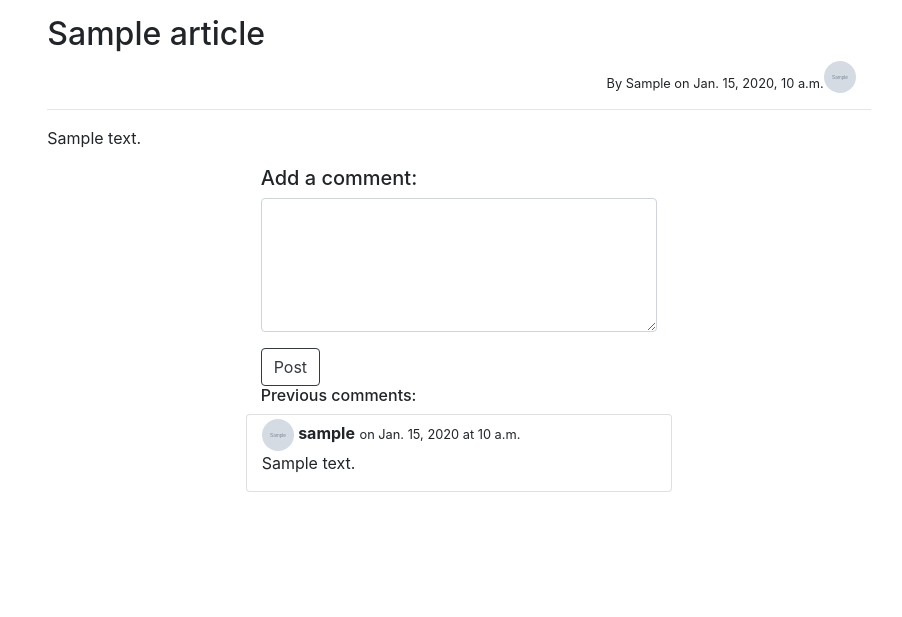
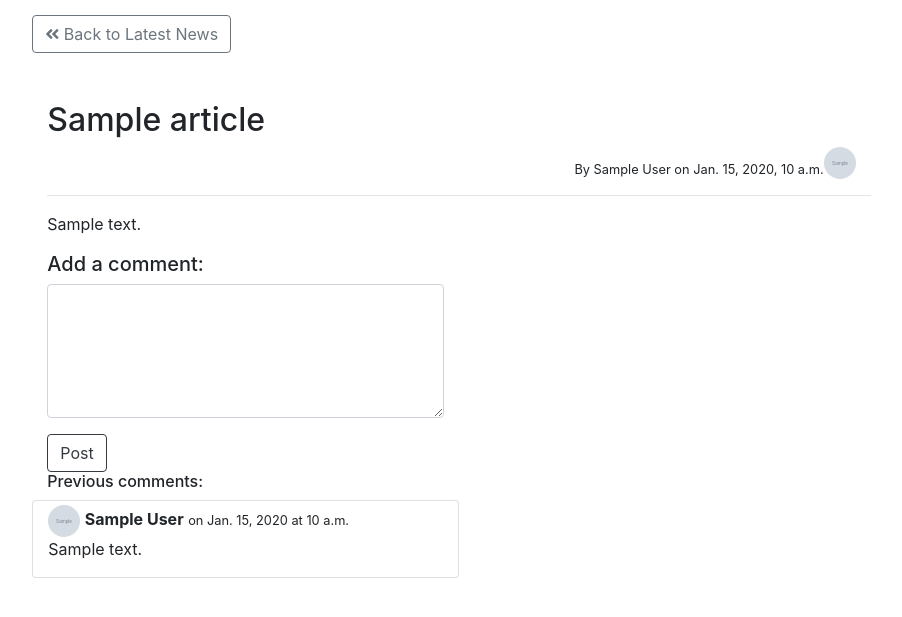
Before and after one commit to hfolcot/issue-tracker, a Django app: page /blog/1 in a window 1280 px wide. Shown: the part 56-673 px from the top of the page, without its empty margins (181-1083 px from the left). Run offline with Django 3.2, Linux system fonts and the light colour scheme; tables that the repository leaves empty hold one stand-in row (values such as "Sample post"); grey boxes marked "Sample" are stand-in pictures; data that the repository does not hold is empty; some libraries are stand-ins or nearby versions.

Commit message:
minor style changes

```diff
--- a/news/templates/article.html
+++ b/news/templates/article.html
@@ -1,12 +1,15 @@
 {% extends 'base.html' %}
 {% load crispy_forms_tags %}
 {% block content %}
+<div class="row mb-5">
+	<a href="{% url 'news' %}" class="btn btn-outline-secondary"><i class="fas fa-angle-double-left"></i> Back to Latest News</a>
+</div>
 <div class="article-heading">
 	<h2>{{ article.title }}</h2>
 </div>
 <div class="col-12 d-flex justify-content-end align-items-end">
 
-	<small>By {{ article.author|capfirst }} on {{ article.timestamp }}</small>
+	<small>By {{ profile.first_name|capfirst }} {{ profile.last_name|capfirst }} on {{ article.timestamp }}</small>
 	<img src="{{ profile.get_image_url }}" class="profile-pic rounded-circle" style='align-self: center'/>
 </div>
 <hr>
@@ -14,20 +17,24 @@
 <p>{{ article.content }}</p>
 </div>
 <div class="row">
-	<div class="col-12 col-sm-6 offset-sm-3">
+	<div class="col-12 col-sm-6">
 		<h5>Add a comment:</h5>
 		<form method="POST">{% csrf_token %}
 			{{ comment_form|crispy }}
 			<input type="submit" value="Post" class="btn btn-outline-dark">
 		</form>
 		<div class="comments">
-			<h6>Previous comments:</h6>
+		{% if not comments %}
+		<h6>No comments yet</h6>
+		{% else %}
+		<h6>Previous comments:</h6>
+		{% endif %}
 		{% for comment in comments %}
 		<div class="row card mt-1">
 			<div class="col-12 mt-1">
 				<img class="profile-pic rounded-circle" src="{{ comment.user.profile.image.url }}"/>
 				<span>
-					<strong>{{ comment.user }}</strong>
+					<strong>{{ comment.user.profile.first_name }} {{ comment.user.profile.last_name }}</strong>
 					<small>on {{ comment.timestamp.date }} at {{ comment.timestamp.time }}</small>
 				</span>
 			</div>
```
Also changed, not shown: tickets/templates/bug.html (+7 -1 lines), static/css/styles.css (line endings or trailing spaces).
